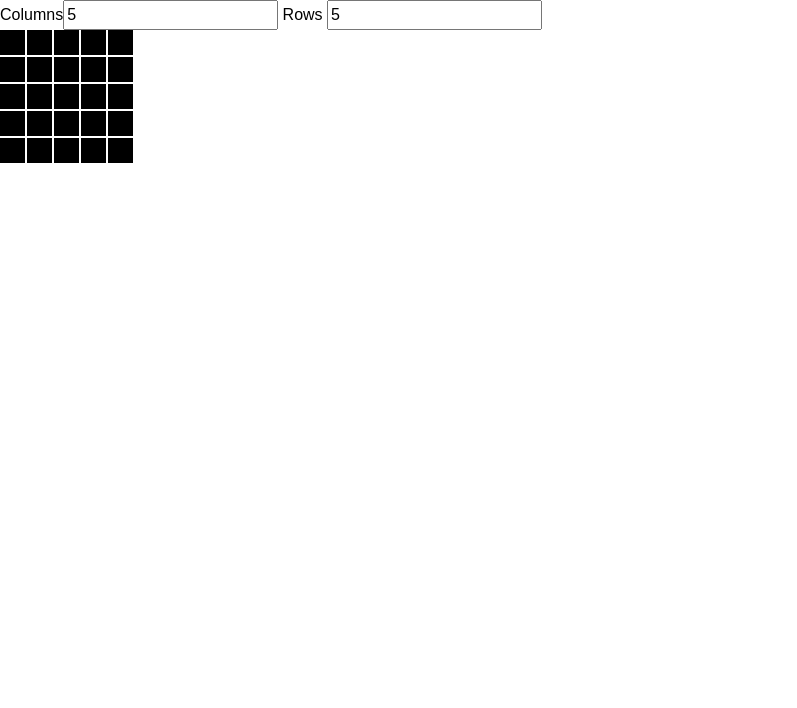
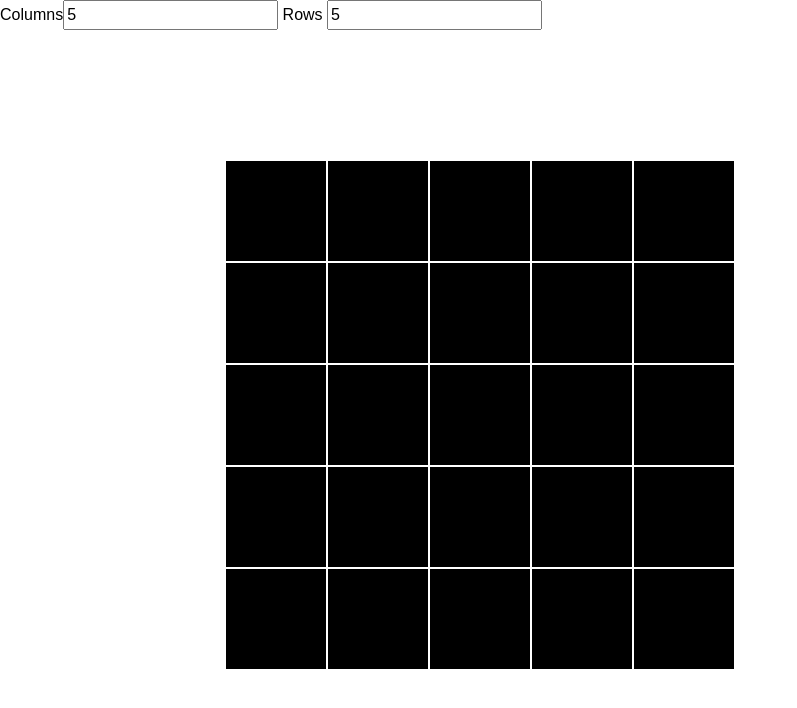
Before and after one commit to rlahoda/rgb-led-matrix-grid-generator, a website: page app/index.html in a window 1280 px wide. Shown: the whole page, without its empty margins (0-797 px from the left). Drawn offline with Linux system fonts and the light colour scheme.

Commit message:
Keeping boxes square no matter the number of columns and rows

```diff
--- a/app/index.html
+++ b/app/index.html
@@ -22,13 +22,7 @@
     </header>
     <main>
       <!-- grid -->
-      <div class="grid-container" id="grid-container">
-        <div class="grid-item"></div>
-        <div class="grid-item"></div>
-        <div class="grid-item"></div>
-        <div class="grid-item"></div>
-        <div class="grid-item"></div>
-      </div>
+      <div class="grid-container" id="grid-container"></div>
     </main>
     <aside>
       <!-- color picker -->
--- a/app/js/grid.js
+++ b/app/js/grid.js
@@ -65,10 +65,9 @@ function generateGrid() {
   const gridContainer = document.querySelector("#grid-container");
   gridContainer.setAttribute(
     "style",
-    `grid-template-columns: repeat(${columns}, 25px); grid-template-rows: repeat(${rows},25px);`
+    `grid-template-columns: repeat(${columns}, minmax(auto, 100px)); grid-template-rows: repeat(${rows},1fr);`
   );
   const gridArr = [];
-  console.log(matrixArr);
 
   matrixArr.map((row, index) => {
     const rowIndex = index;
--- a/app/scss/_grid.scss
+++ b/app/scss/_grid.scss
@@ -4,6 +4,11 @@
 }
 
 .grid-item {
-  width: 25px;
-  height: 25px;
+  width: 100%;
+  height: 0;
+  padding-top: 100%;
+
+  &:hover {
+    box-shadow: inset 0 0 15px rgb(229, 255, 0);
+  }
 }
--- /dev/null
+++ b/app/scss/_layout.scss
@@ -0,0 +1,19 @@
+body {
+  display: flex;
+  flex-wrap: wrap;
+}
+
+header {
+  width: 100%;
+}
+
+main {
+  width: 75%;
+  display: flex;
+  align-items: flex-start;
+  justify-content: center;
+}
+
+aside {
+  width: 25%;
+}
--- a/app/scss/styles.scss
+++ b/app/scss/styles.scss
@@ -32,4 +32,5 @@ $alert-green-dark: #2a8e08;
 
 @import "reset";
 @import "typography";
+@import "layout";
 @import "grid";
```
Also changed, not shown: app/css/styles.css.
